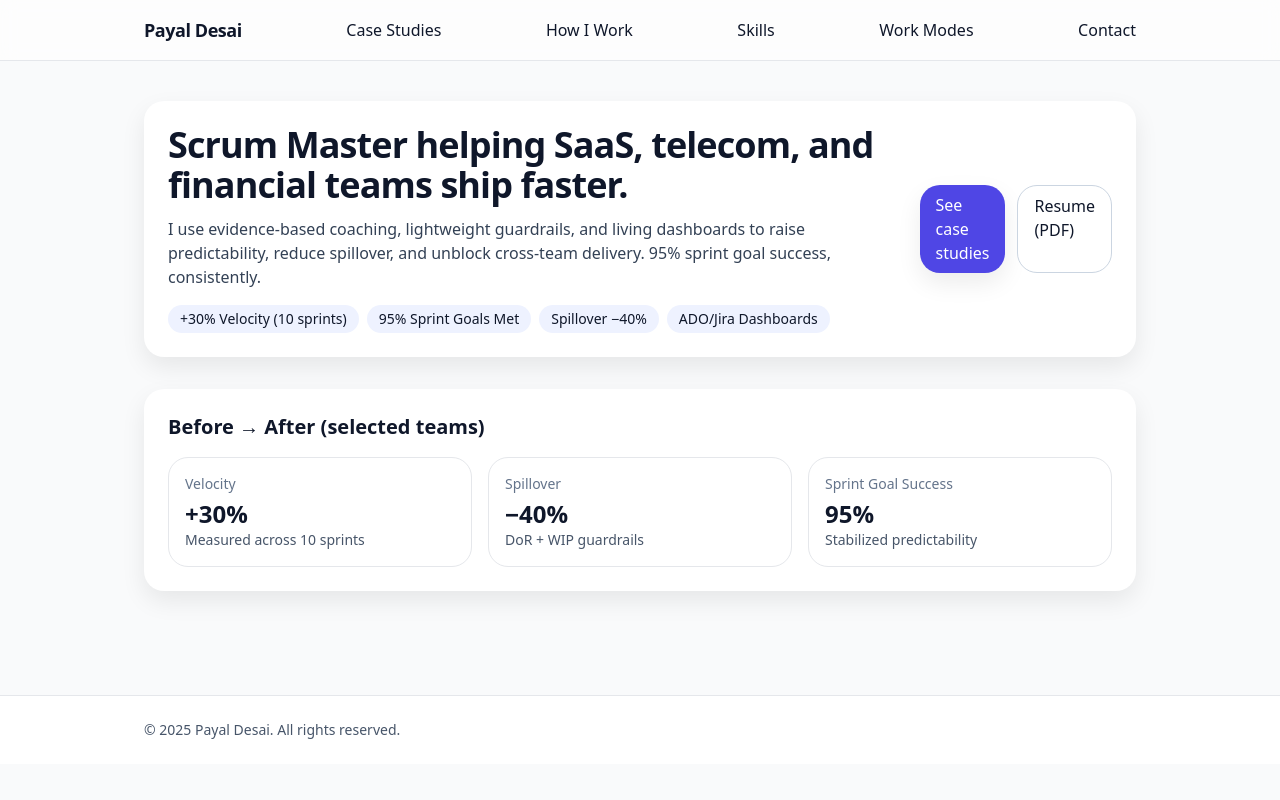
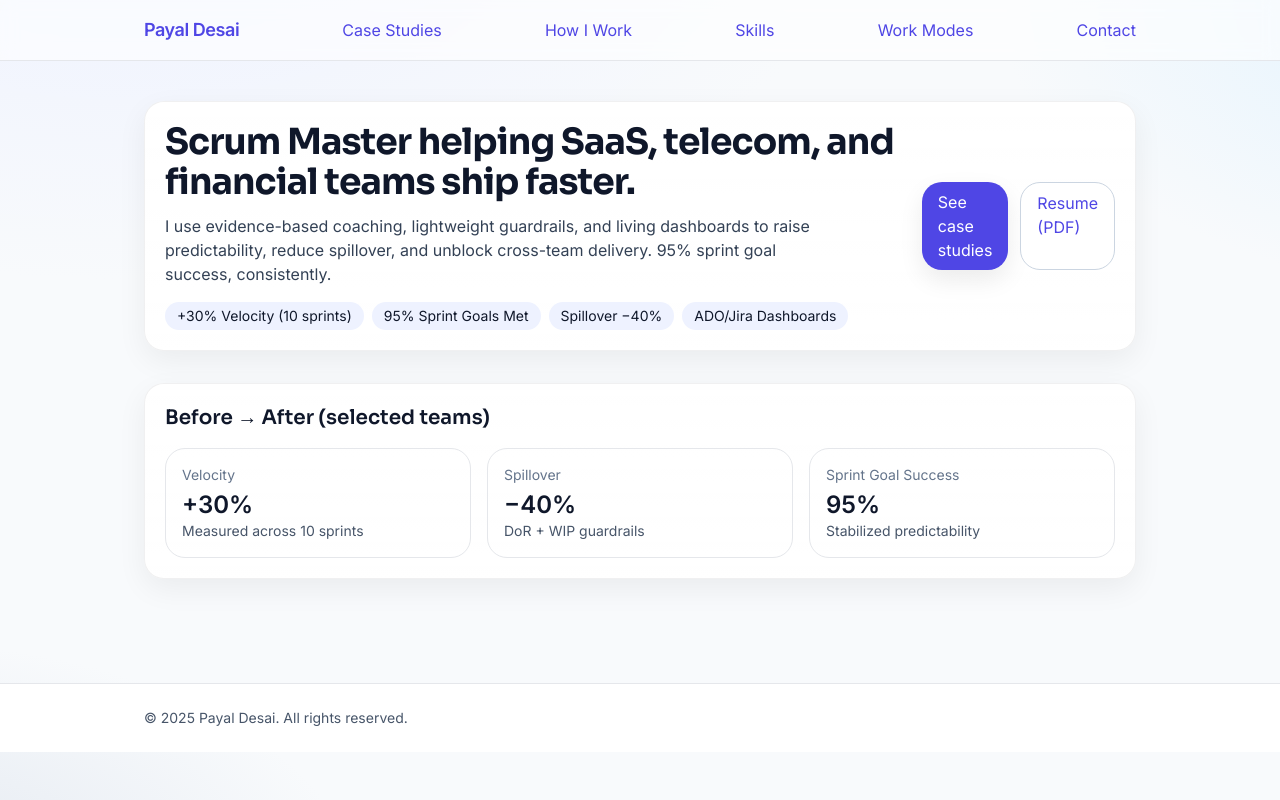
Before and after one commit to dirghak/Payal-Desai, a Next.js app: page / in a window 1280 px wide. Built offline with nearby package versions, Linux system fonts and the light colour scheme.

Commit message:
Update globals.css

```diff
--- a/styles/globals.css
+++ b/styles/globals.css
@@ -1,28 +1,126 @@
+/* ===== Fonts (clean, modern) ===== */
+@import url('https://fonts.googleapis.com/css2?family=Inter:wght@400;500;600;700&family=Sora:wght@600;700&display=swap');
+
 @tailwind base;
 @tailwind components;
 @tailwind utilities;
 
+/* ===== Theme tokens (Indigo + Slate) ===== */
 :root {
-  --bg: #f9fafb;
+  /* Accent system */
+  --accent: #4F46E5;         /* Indigo 600 */
+  --accent-strong: #4338CA;  /* Indigo 700 */
+  --accent-weak: #EEF2FF;    /* Indigo 50 */
+
+  /* Neutrals */
+  --text: #0F172A;           /* Slate 900 */
+  --text-muted: #475569;     /* Slate 600 */
   --card: #ffffff;
-  --text: #0f172a;
-  --muted: #475569;
-  --accent: #7c3aed; /* pastel-ish purple accent */
+  --bg: #F8FAFC;             /* Slate 50 */
+
+  /* Shadows / borders */
+  --ring: 0 0 0 1px rgba(79, 70, 229, 0.15);
+  --shadow-soft: 0 10px 30px rgba(2, 6, 23, 0.06);
 }
 
-html, body {
-  height: 100%;
+/* ===== Base ===== */
+html, body { height: 100%; }
+body {
+  font-family: Inter, system-ui, -apple-system, Segoe UI, Roboto, Helvetica, Arial, "Apple Color Emoji", "Segoe UI Emoji", "Segoe UI Symbol";
+  color: var(--text);
+  background: radial-gradient(1200px 600px at 10% -10%, #EEF2FF 0%, transparent 60%),
+              radial-gradient(900px 500px at 120% 0%, #E0F2FE 0%, transparent 60%),
+              radial-gradient(800px 400px at -10% 110%, #E2E8F0 0%, transparent 60%),
+              var(--bg);
 }
 
-body {
-  background: var(--bg);
-  color: var(--text);
+/* Optional subtle “grain” for depth (kept super light) */
+body::before {
+  content: "";
+  position: fixed;
+  inset: 0;
+  pointer-events: none;
+  background:
+    radial-gradient(1px 1px at 25% 20%, rgba(0,0,0,0.04) 0, transparent 60%),
+    radial-gradient(1px 1px at 60% 40%, rgba(0,0,0,0.03) 0, transparent 60%),
+    radial-gradient(1px 1px at 40% 80%, rgba(0,0,0,0.03) 0, transparent 60%);
+  opacity: .35;
 }
 
-.container {
-  @apply max-w-5xl mx-auto px-4;
+/* ===== Layout helpers ===== */
+.container { @apply max-w-5xl mx-auto px-4; }
+h1, h2, h3 { font-family: Sora, Inter, ui-sans-serif, system-ui; }
+
+/* ===== Cards ===== */
+.card {
+  background: linear-gradient(180deg, rgba(255,255,255,0.95), rgba(255,255,255,0.98));
+  border: 1px solid rgba(2, 6, 23, 0.06);
+  border-radius: 20px;
+  box-shadow: var(--shadow-soft);
+  padding: 1.25rem;
 }
 
-.card {
-  @apply bg-white rounded-2xl shadow-soft p-6;
+/* ===== Header / Footer ===== */
+.app-header {
+  backdrop-filter: saturate(180%) blur(8px);
+  background: rgba(255,255,255,0.75);
+  border-bottom: 1px solid rgba(2,6,23,0.08);
 }
+.app-footer {
+  background: linear-gradient(180deg, rgba(255,255,255,0.92), rgba(248,250,252,0.96));
+  border-top: 1px solid rgba(2,6,23,0.08);
+}
+
+/* ===== Buttons ===== */
+.btn {
+  display: inline-flex; align-items: center; justify-content: center;
+  padding: .6rem 1rem; border-radius: 999px; font-weight: 600;
+  transition: all .2s ease;
+}
+.btn-primary {
+  color: white;
+  background: linear-gradient(135deg, var(--accent), var(--accent-strong));
+  box-shadow: 0 10px 20px rgba(79,70,229,.25);
+}
+.btn-primary:hover { transform: translateY(-1px); filter: brightness(.98); }
+.btn-outline {
+  color: var(--text);
+  background: #fff;
+  border: 1px solid rgba(2,6,23,0.12);
+}
+.btn-outline:hover {
+  border-color: rgba(2,6,23,0.25);
+  box-shadow: var(--shadow-soft);
+}
+
+/* ===== Chips / badges ===== */
+.chip {
+  display:inline-block;
+  border-radius:999px;
+  padding:.35rem .7rem;
+  background: var(--accent-weak);
+  color: var(--text);
+  font-size:.85rem;
+}
+
+/* ===== Links ===== */
+a { color: var(--accent); }
+a:hover { color: var(--accent-strong); }
+
+/* ===== Lists & text ===== */
+p { color: var(--text-muted); }
+ul li { color: var(--text-muted); }
+
+/* ===== Utility: section title underline ===== */
+.section-title {
+  position: relative;
+  display: inline-block;
+}
+.section-title::after {
+  content:"";
+  position:absolute;
+  left:0; bottom:-6px;
+  width:60%;
+  height:3px; border-radius:2px;
+  background: linear-gradient(90deg, var(--accent), transparent);
+}
```
